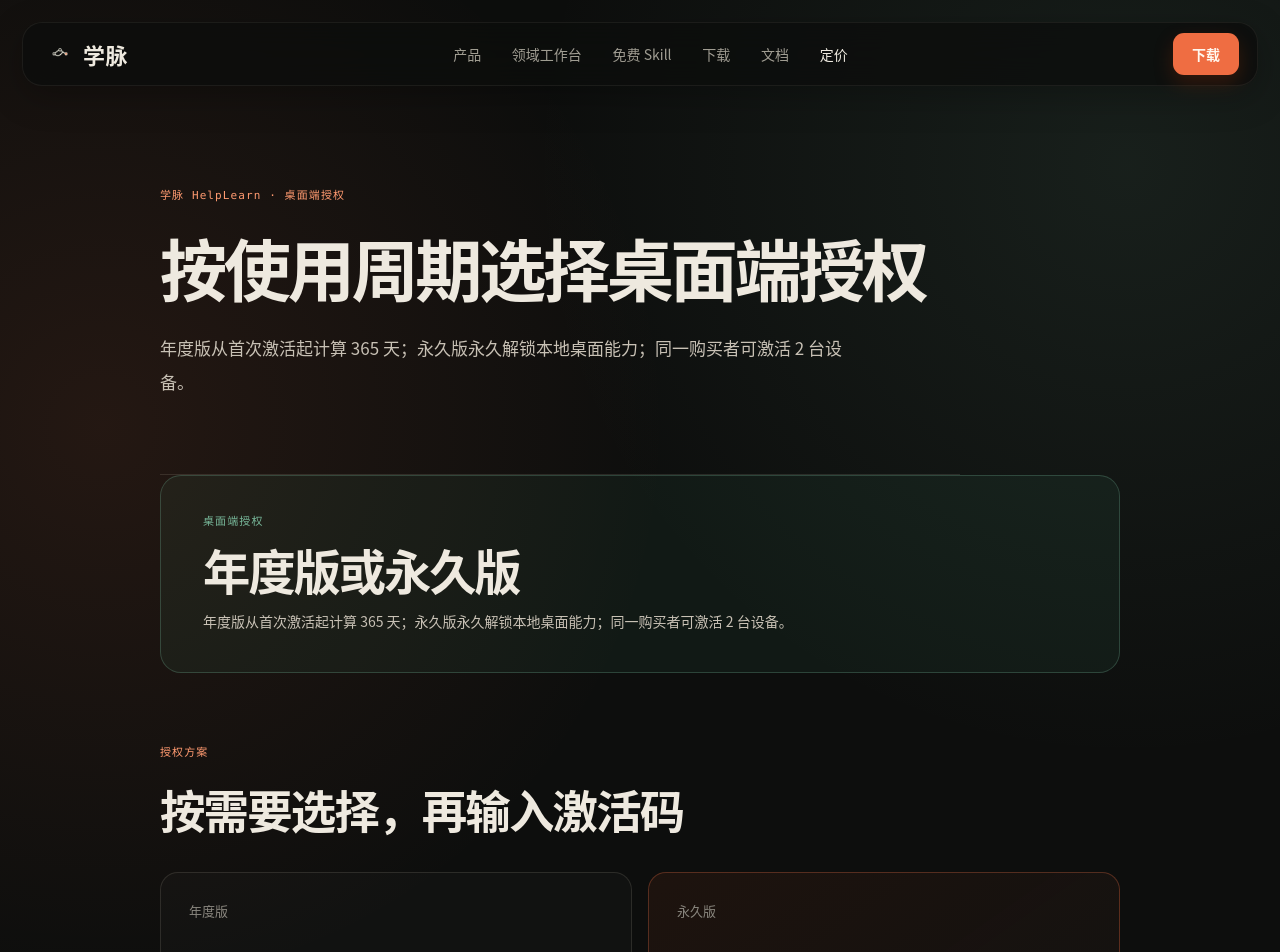
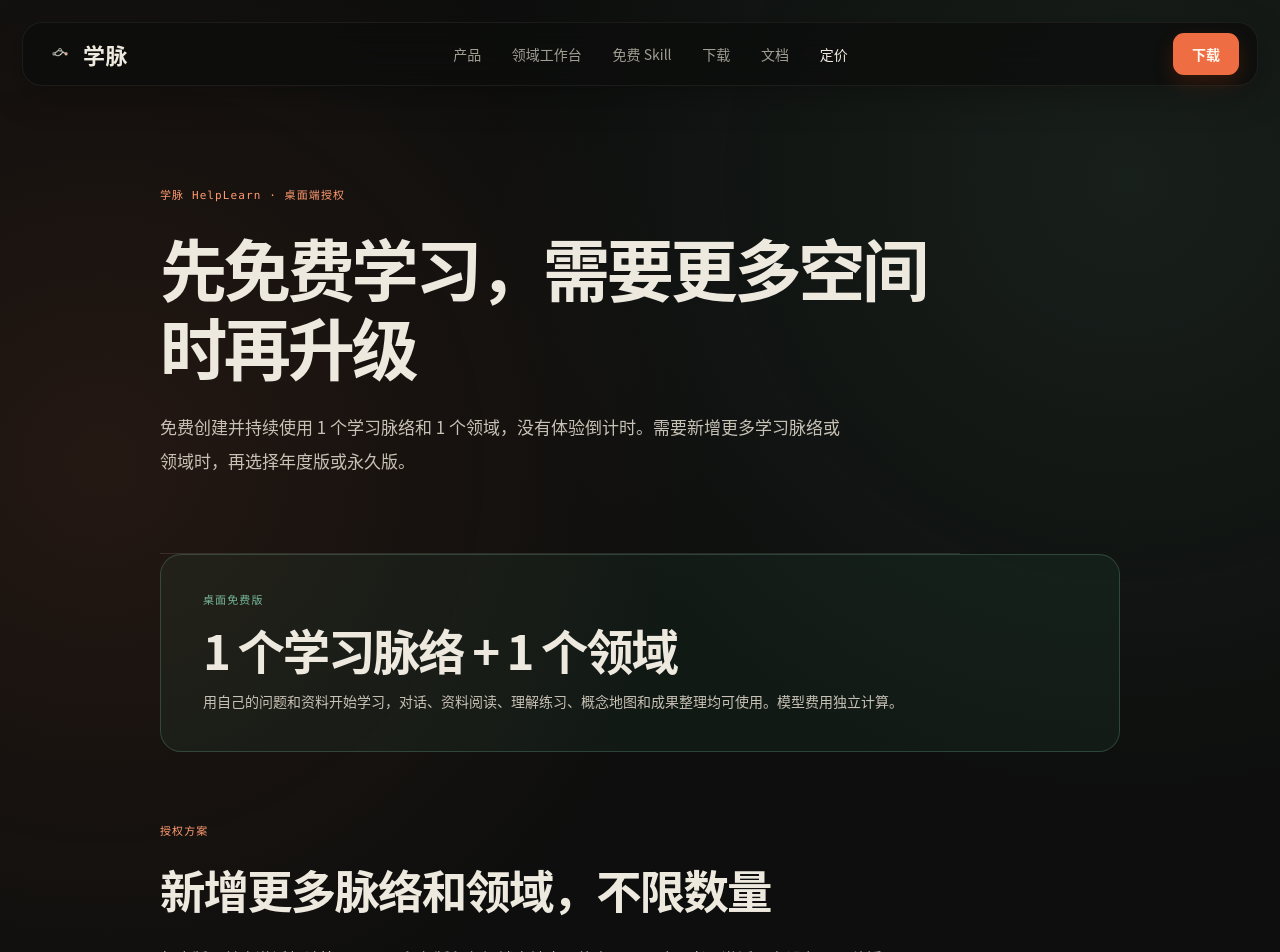
Before and after one commit to indieshade/xuemai-site, a Next.js app: page /pricing in a window 1280 px wide. Shown: the top 952 px of the page. Built offline with nearby package versions, Linux system fonts and the light colour scheme.

Commit message:
Clarify free desktop workspace and 0.4.1 changes

```diff
--- a/app/changelog/page.tsx
+++ b/app/changelog/page.tsx
@@ -28,10 +28,10 @@
         <h2 id="released">{product.windows.version}</h2>
         <ul className="info-check-list">
           <li>{product.windows.edition}安装包已更新至 {product.windows.version}。</li>
-          <li>领域工作台新增对话、认知地图和领域记录入口；可以从资料新建学习脉络。</li>
-          <li>认知地图里的概念关系可以点开查看说明。</li>
-          <li>支持输入激活码、重新校验、设备解绑与移除本机凭据。</li>
-          <li>被授权拦住的操作，会在激活成功后恢复。</li>
+          <li>免费持续使用 1 个学习脉络和 1 个领域，新增更多时再选择年度版或永久版；模型费用独立计算。</li>
+          <li>改善菜单遮挡、下拉选择器与按钮提示；取消升级后保留输入。</li>
+          <li>修复带资料页链接的收藏、稍后复习同步及原文跳转，重启后恢复记录与阅读位置。</li>
+          <li>联网工具接入 Pi，支持搜索、网页阅读与引用；改善理解反馈和概念地图纠错同步。</li>
         </ul>
       </section>
 
@@ -44,7 +44,7 @@
       <section className="info-section info-callout" aria-labelledby="next-version">
         <span className="info-index">当前更新方式</span>
         <h2 id="next-version">发现新版本后，由你决定是否安装</h2>
-        <p>候选包中包含更新提示、后台下载进度和确认后安装的逻辑。RC3 的安装、快捷方式和完整升级链路还在验收，暂不视为已验证完成。</p>
+        <p>可以在桌面端设置中检查新版本，或从官网下载页获取安装包。安装前请保存当前工作并备份重要资料。</p>
         <Link className="info-text-link" href="/download/">查看当前可下载版本 →</Link>
       </section>
     </InfoPage>
--- a/app/download/page.tsx
+++ b/app/download/page.tsx
@@ -16,14 +16,14 @@
       current="download"
       eyebrow="学脉 HelpLearn · 下载"
       title={`下载学脉 ${product.windows.edition}`}
-      description="当前提供 Windows x64 预发布版本。桌面端可选择年度版或永久版：年度版从首次激活起计算 365 天，同一购买者可激活 2 台设备。"
+      description={`当前提供 Windows x64 版。${product.licensing.freeTier}${product.licensing.expansion}`}
       updated={product.windows.releasedOn}
     >
       <section className="info-highlight">
         <div>
           <span>{product.windows.label}</span>
           <h2>先装起来，从一段对话开始。</h2>
-          <p>这是公开预发布版本。安装前请确认系统平台、下载来源与校验值。</p>
+          <p>安装前请确认系统平台、下载来源与校验值；模型费用独立计算。</p>
           {product.windows.prereleaseNote ? <p>{product.windows.prereleaseNote}</p> : null}
           {product.windows.refreshNote ? <p>{product.windows.refreshNote}</p> : null}
         </div>
@@ -37,7 +37,7 @@
           <div><dt>平台</dt><dd>{product.windows.platform}</dd></div>
           <div><dt>版本</dt><dd>{product.windows.version}</dd></div>
           <div><dt>文件大小</dt><dd>{product.windows.size}</dd></div>
-          <div><dt>授权</dt><dd>年度版与永久版</dd></div>
+          <div><dt>授权</dt><dd>免费版；年度版与永久版可新增更多脉络与领域</dd></div>
         </dl>
         <div className="info-hash-block">
           <div><span>SHA256</span><code>{product.windows.sha256}</code></div>
@@ -54,7 +54,8 @@
 
       <section className="info-section info-callout" aria-labelledby="desktop-license">
         <span className="info-index">桌面端授权</span>
-        <h2 id="desktop-license">选择适合自己的授权方式</h2>
+        <h2 id="desktop-license">先用自己的问题和资料免费学习</h2>
+        <p>{product.licensing.freeTier}{product.licensing.expansion}</p>
         <p>{product.licensing.annualTerm}；{product.licensing.permanentTerm}；{product.licensing.deviceLimit}。{product.licensing.futureServices}</p>
         <Link className="info-text-link" href="/pricing/">查看授权方案与购买入口 →</Link>
       </section>
--- a/app/interactive-ai-learning-system/page.tsx
+++ b/app/interactive-ai-learning-system/page.tsx
@@ -184,7 +184,7 @@
           </details>
           <details>
             <summary>桌面端授权包含哪些内容？</summary>
-            <p>{product.licensing.annualTerm}；{product.licensing.permanentTerm}；{product.licensing.deviceLimit}。{product.licensing.desktopOnly} {product.licensing.futureServices} {product.licensing.independentAccess}</p>
+            <p>{product.licensing.freeTier}{product.licensing.expansion}{product.licensing.annualTerm}；{product.licensing.permanentTerm}；{product.licensing.deviceLimit}。{product.licensing.desktopOnly} {product.licensing.futureServices} {product.licensing.independentAccess}</p>
           </details>
         </section>
 
--- a/app/page.tsx
+++ b/app/page.tsx
@@ -22,7 +22,7 @@
             <a className="home-button-primary" href={product.windows.downloadUrl} target="_blank" rel="noreferrer">下载学脉桌面端 <span aria-hidden="true">↓</span></a>
             <a className="home-button-secondary" href={skillUrl} target="_blank" rel="noreferrer">免费安装 HelpLearn Skill <span aria-hidden="true">↗</span></a>
           </div>
-          <div className="home-hero-notes"><span>{product.windows.label}</span><span>年度版与永久版 · 同一购买者 2 台设备</span><span>Skill 可单独使用</span></div>
+          <div className="home-hero-notes"><span>{product.windows.label}</span><span>1 个学习脉络 + 1 个领域免费</span><span>Skill 可单独使用</span></div>
         </div>
         <div className="home-screenshot-frame">
           <img src={siteAsset("/screenshots/learning-home.png")} alt="学脉桌面端首页，展示领域、学习旅程和复习内容" />
@@ -92,7 +92,7 @@
           <span>{product.windows.label}</span>
           <h3>先装起来，从一段对话开始。</h3>
           {product.windows.prereleaseNote ? <p className="home-prerelease-note">{product.windows.prereleaseNote}</p> : null}
-          <p><strong>桌面端提供年度版与永久版。</strong>{product.licensing.annualTerm}，{product.licensing.permanentTerm}；{product.licensing.deviceLimit}。</p>
+          <p><strong>先免费使用一个脉络与一个领域。</strong>{product.licensing.expansion}{product.licensing.annualTerm}，{product.licensing.permanentTerm}；{product.licensing.deviceLimit}。</p>
           <div className="home-download-warning">安装包当前未进行代码签名，Windows 可能会提示风险。请确认下载来源和 SHA256 后再安装。</div>
           <div className="home-download-meta"><div><span>平台</span><strong>{product.windows.platform}</strong></div><div><span>大小</span><strong>{product.windows.size}</strong></div><div><span>版本</span><strong>{product.windows.version}</strong></div></div>
           <a className="home-button-primary" href={product.windows.downloadUrl} target="_blank" rel="noreferrer">下载 {product.windows.edition} <span aria-hidden="true">↓</span></a>
--- a/app/pricing/page.tsx
+++ b/app/pricing/page.tsx
@@ -3,8 +3,8 @@
 import { product } from "../product-config";
 
 export const metadata: Metadata = {
-  title: "学脉桌面端授权与价格：年度版、永久版、激活与设备说明",
-  description: "了解学脉 HelpLearn 年度版与永久版的价格、激活方式、两台设备规则、桌面端授权边界与数据归属。",
+  title: "学脉免费版与价格：一个学习脉络、一个领域免费使用",
+  description: "学脉 HelpLearn 免费使用 1 个学习脉络和 1 个领域，新增更多时再选择年度版或永久版。查看价格、激活方式、两台设备规则与数据归属。",
   alternates: { canonical: "/pricing/" },
 };
 
@@ -13,19 +13,20 @@
     <InfoPage
       current="pricing"
       eyebrow="学脉 HelpLearn · 桌面端授权"
-      title="按使用周期选择桌面端授权"
-      description="年度版从首次激活起计算 365 天；永久版永久解锁本地桌面能力；同一购买者可激活 2 台设备。"
-      updated="2026 年 9 月 4 日"
+      title="先免费学习，需要更多空间时再升级"
+      description={`${product.licensing.freeTier}${product.licensing.expansion}`}
+      updated="2026 年 10 月 18 日"
     >
-      <section className="info-license-banner" aria-label="桌面端授权">
-        <span>桌面端授权</span>
-        <strong>年度版或永久版</strong>
-        <p>{product.licensing.annualTerm}；{product.licensing.permanentTerm}；{product.licensing.deviceLimit}。</p>
+      <section className="info-license-banner" aria-label="桌面免费版">
+        <span>桌面免费版</span>
+        <strong>1 个学习脉络 + 1 个领域</strong>
+        <p>用自己的问题和资料开始学习，对话、资料阅读、理解练习、概念地图和成果整理均可使用。模型费用独立计算。</p>
       </section>
 
       <section className="info-section" aria-labelledby="activation-options">
         <span className="info-index">授权方案</span>
-        <h2 id="activation-options">按需要选择，再输入激活码</h2>
+        <h2 id="activation-options">新增更多脉络和领域，不限数量</h2>
+        <p>{product.licensing.annualTerm}；{product.licensing.permanentTerm}；{product.licensing.deviceLimit}。两种授权解锁相同的本地桌面能力。</p>
         <div className="info-price-grid">
           {product.desktopLicenses.map((option) => (
             <article className="info-price-card" key={option.id}>
--- a/app/product-config.ts
+++ b/app/product-config.ts
@@ -6,12 +6,14 @@
   feedbackQQ: "2590930875",
   windows: windowsRelease,
   licensing: {
+    freeTier: "免费创建并持续使用 1 个学习脉络和 1 个领域，没有体验倒计时。",
+    expansion: "需要新增更多学习脉络或领域时，再选择年度版或永久版。",
     annualTerm: "年度版从首次激活起计算 365 天",
     permanentTerm: "永久版永久解锁本地桌面能力",
     deviceLimit: "同一购买者可激活 2 台设备",
     desktopOnly: "年度版与永久版都只覆盖学脉桌面端授权。",
     futureServices: "未来的在线服务和云端模型点数可能独立收费，不包含在桌面端授权内。",
-    independentAccess: "HelpLearn Skill、Core、CLI、MCP 与你选择的个人认知库，不会因桌面端授权到期或失效而被锁定。",
+    independentAccess: "已有内容可继续学习、阅读、整理、导出和备份。独立使用 HelpLearn Skill、Core、CLI 与 MCP 不限制领域和脉络数量。",
   },
   desktopLicenses: [
     {
```
Also changed, not shown: 1 other file (tests, documents, lock files or other folders).
